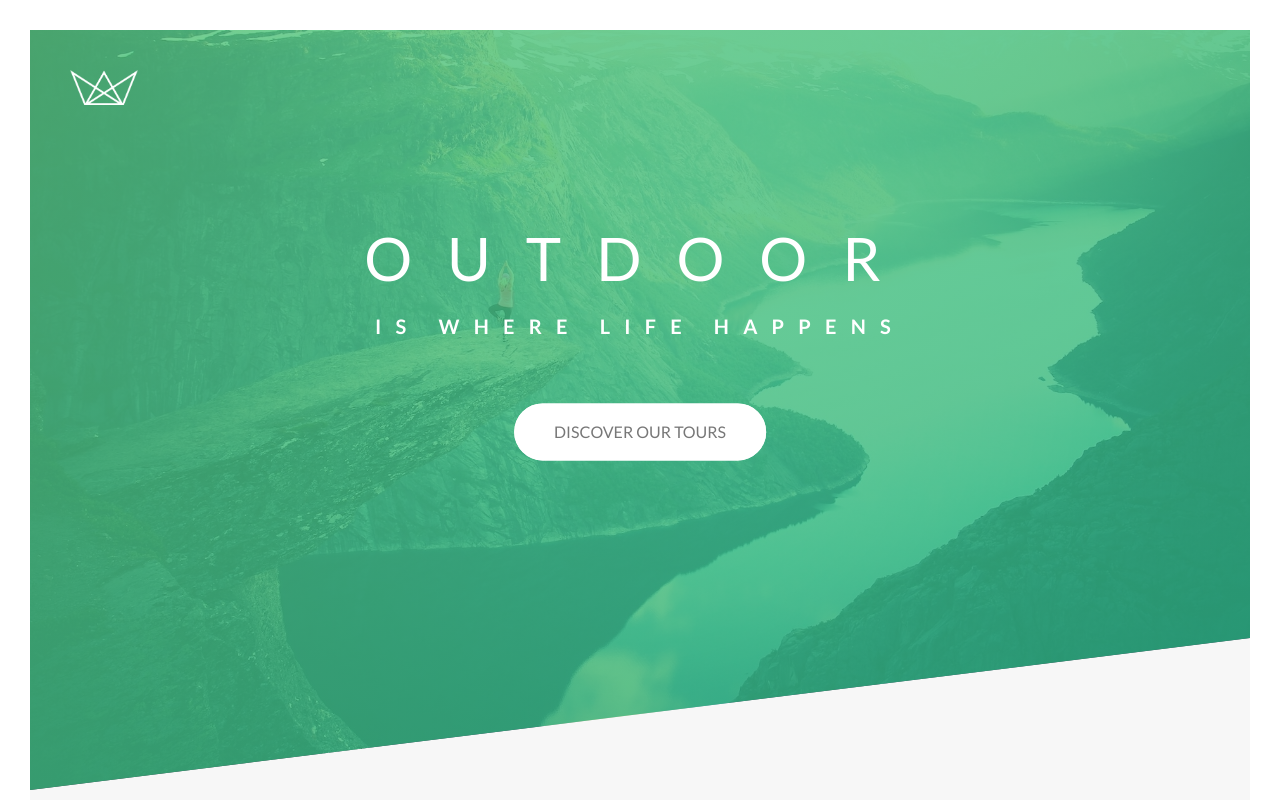
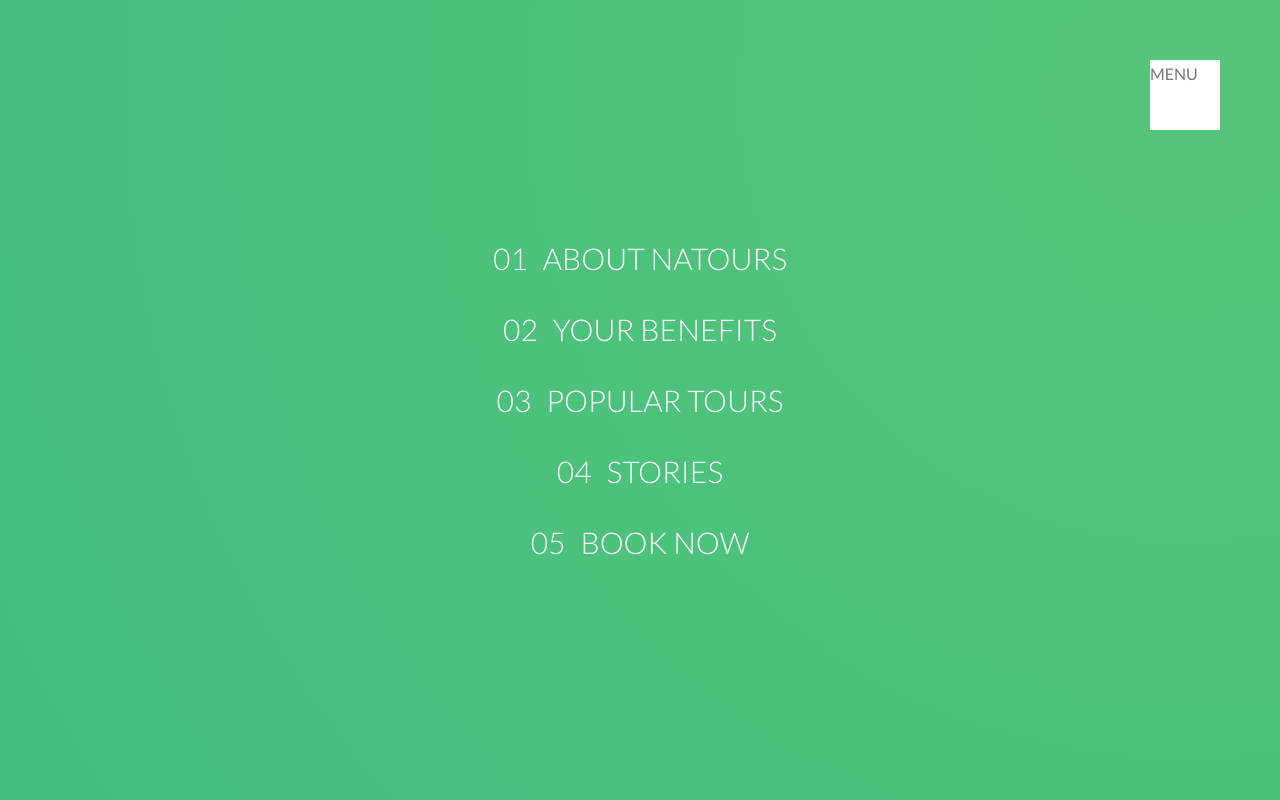
Before and after one commit to andventuree/CSS-wizard, a website: page Natours/index.html in a window 1280 px wide. Shown: the top 800 px of the page. Drawn offline with Linux system fonts and the light colour scheme.

Commit message:
49: adding menu navigation with checkbox hack

```diff
--- a/Natours/index.html
+++ b/Natours/index.html
@@ -13,6 +13,38 @@
 
     <title>Natours | Exciting tours for adventurous people</title>
 </head>
+
+<div class="navigation">
+    <input type="checkbox" class="navigation__checkbox" id="navi-toggle">
+    <label for="navi-toggle" class="navigation__button">MENU</label>
+    <div class="navigation__background">&nbsp;</div>
+    <!--&nbsp means white space -->
+
+    <nav class="navigation__nav">
+        <ul class="navigation__list">
+            <li class="navigation__item">
+                <a href="#" class="navigation__link">
+                    <span>01</span>About Natours</a>
+            </li>
+            <li class="navigation__item">
+                <a href="#" class="navigation__link">
+                    <span>02</span>Your Benefits</a>
+            </li>
+            <li class="navigation__item">
+                <a href="#" class="navigation__link">
+                    <span>03</span>Popular Tours</a>
+            </li>
+            <li class="navigation__item">
+                <a href="#" class="navigation__link">
+                    <span>04</span>Stories</a>
+            </li>
+            <li class="navigation__item">
+                <a href="#" class="navigation__link">
+                    <span>05</span>Book Now</a>
+            </li>
+        </ul>
+    </nav>
+</div>
 
 <body>
     <header class='header'>
--- a/Natours/sass/abstracts/_mixins.scss
+++ b/Natours/sass/abstracts/_mixins.scss
@@ -6,3 +6,10 @@
     clear: both; //critical: clears both floats, left and right
   }
 }
+
+@mixin centerAbsElem {
+  position: absolute;
+  top: 50%;
+  left: 50%;
+  transform: translate(-50%, -50%);
+}
--- /dev/null
+++ b/Natours/sass/layout/_navigation.scss
@@ -0,0 +1,79 @@
+.navigation {
+  &__checkbox {
+  }
+  &__button {
+    background-color: $color-white;
+    height: 7rem;
+    width: 7rem;
+    position: fixed;
+    top: 6rem;
+    right: 6rem;
+    z-index: 2000;
+  }
+  &__background {
+    height: 6rem;
+    width: 6rem;
+    border-radius: 50%;
+    position: fixed; // elem stays in a fixed spot and taken out of flow
+    //position it with top left right bottom prop
+    top: 6.5rem;
+    right: 6.5rem;
+    background-image: radial-gradient(
+      $color-primary-light,
+      $color-primary-dark
+    );
+    z-index: 1000; //so itll always stay on top
+
+    transform: scale(80); //enlarges circle to cover screen
+  }
+
+  &__nav {
+    height: 100vh;
+    width: 100%;
+    position: fixed;
+    top: 0;
+    right: 0;
+    z-index: 1500;
+  }
+
+  &__list {
+    //center this inside __nav container
+    @include centerAbsElem;
+    list-style: none;
+    text-align: center;
+  }
+  &__item {
+  }
+  &__link {
+    &:link,
+    &:visited {
+      display: inline-block; //so padding applies as should
+      font-size: 3rem;
+      font-weight: 300;
+      padding: 1rem 2rem;
+      color: $color-white;
+      text-decoration: none;
+      text-transform: uppercase;
+      background-image: linear-gradient(
+        120deg,
+        transparent 0%,
+        transparent 50%,
+        $color-white 50%
+      );
+      background-size: 220%;
+      transition: all 0.4s;
+
+      span {
+        margin-right: 1.5rem;
+        display: inline-block;
+      }
+    }
+
+    &:hover,
+    &:active {
+      background-position: 100%;
+      color: $color-primary;
+      transform: translateX(1rem);
+    }
+  }
+}
--- a/Natours/sass/main.scss
+++ b/Natours/sass/main.scss
@@ -16,6 +16,7 @@
 @import "components/bg-video";
 @import "components/form";
 
+@import "layout/navigation";
 @import "layout/header";
 @import "layout/grid";
 @import "layout/footer";
```
Also changed, not shown: Natours/css/style.css, 1 other file.
